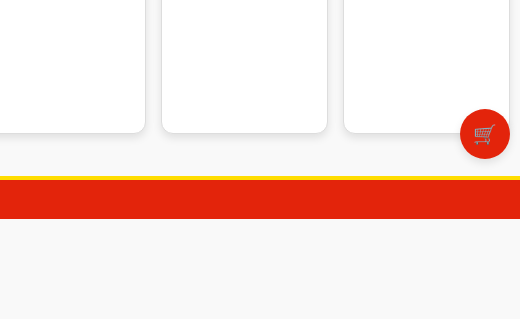
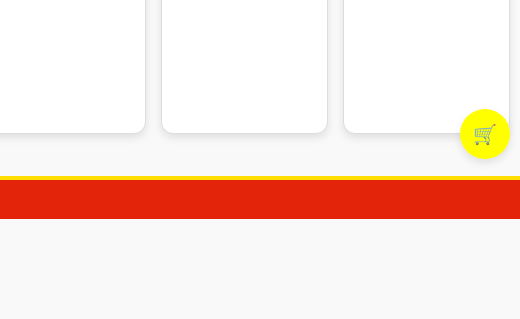
Before and after one commit to jgazcagtz/duranrostcerias, a plain HTML site: page index.html in a window 1280 px wide. Shown: the part 581-900 px from the top of the page, 760-1280 px from the left. Drawn offline with Linux system fonts and the light colour scheme.

Commit message:
Update index.html

```diff
--- a/index.html
+++ b/index.html
@@ -215,7 +215,7 @@ footer {
     position: fixed;
     bottom: 60px;
     right: 10px;
-    background-color: #e3240b;
+    background-color: yellow;
     color: white;
     border: none;
     border-radius: 50%;
@@ -231,7 +231,7 @@ footer {
 }
 
 #cart-btn:hover {
-    background-color: #ffdd00;
+    background-color: white;
     color: black;
 }
 
```
